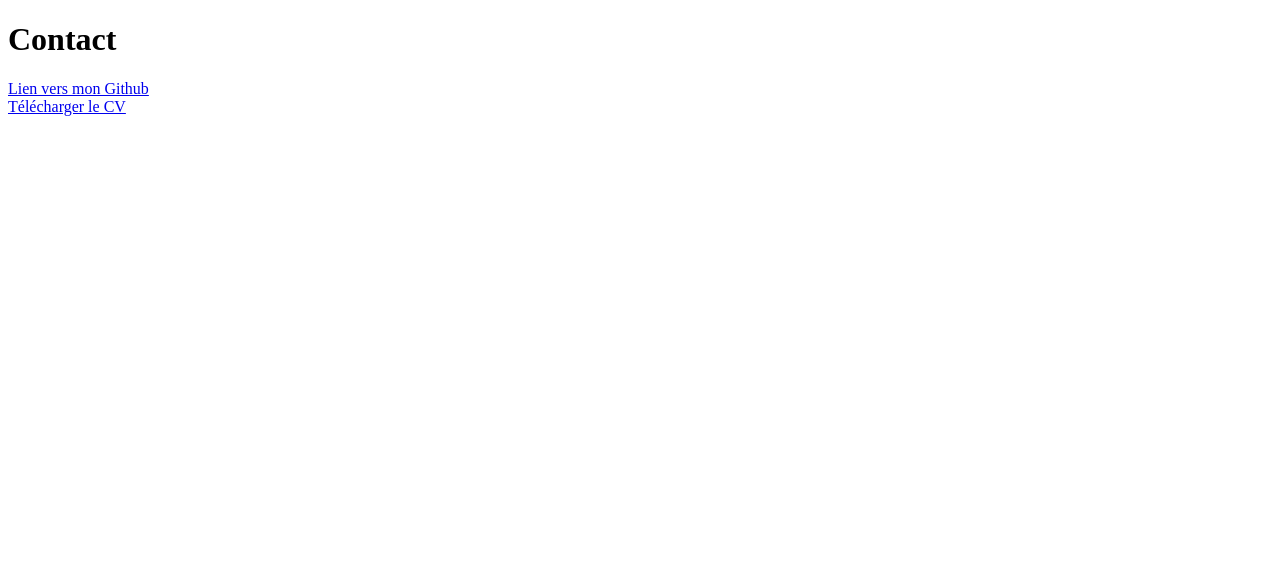
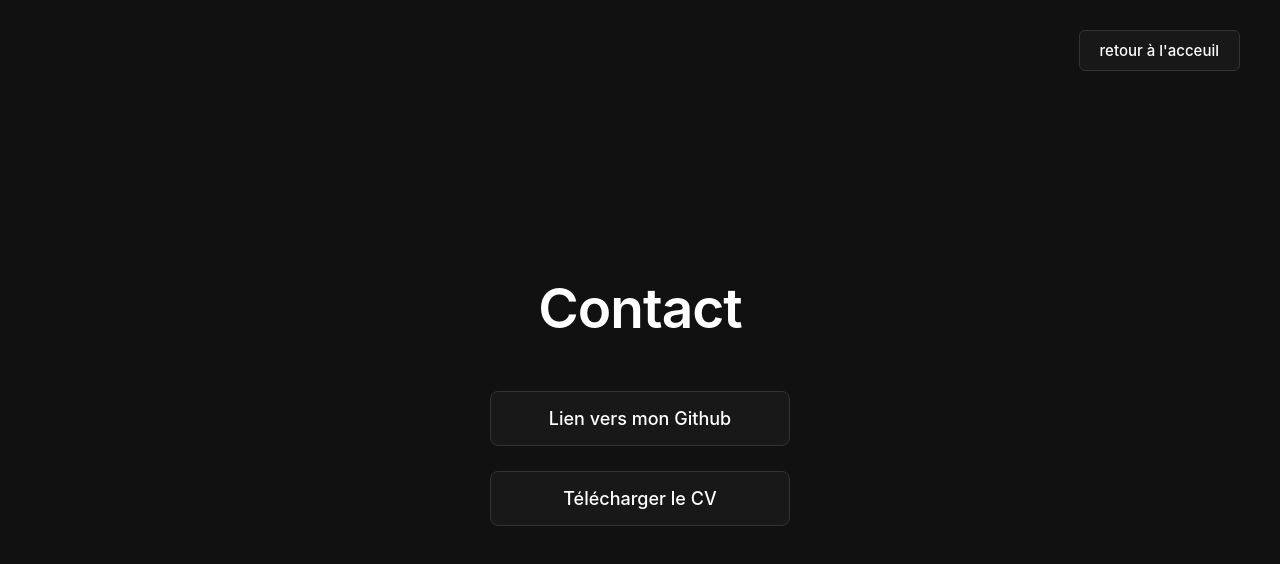
Before and after one commit to kost84/kost84.github.io, a plain HTML site: page page/contact.html in a window 1280 px wide. Drawn offline with Linux system fonts and the light colour scheme.

Commit message:
Updapte :  refonte contact en css assister par IA / Updapte : ajout de contact permit les page presente

```diff
--- /dev/null
+++ b/css/contact.css
@@ -0,0 +1,82 @@
+
+
+* {
+    box-sizing: border-box;
+    margin: 0;
+    padding: 0;
+}
+
+body {
+    background-color: #111111;
+    color: #d1d5db;
+    font-family: -apple-system, BlinkMacSystemFont, "Segoe UI", Roboto, Helvetica, sans-serif;
+    min-height: 100vh;
+    display: flex;
+    flex-direction: column;
+}
+
+main {
+    flex: 1;
+    display: flex;
+    flex-direction: column;
+    justify-content: center;
+    align-items: center;
+    text-align: center;
+}
+
+
+.headercontact h1 {
+    color: #ffffff;
+    font-size: 55px;
+    font-weight: 600;
+    margin-bottom: 50px;
+    letter-spacing: -1px;
+}
+
+
+.contact {
+    display: flex;
+    flex-direction: column;
+    gap: 25px;
+    align-items: center;
+}
+
+
+.contact br {
+    display: none;
+}
+
+
+.contact a {
+    display: inline-block;
+    width: 300px;
+    padding: 16px 20px;
+    background-color: rgba(255, 255, 255, 0.03);
+    color: #ffffff;
+    text-decoration: none;
+    font-size: 18px;
+    font-weight: 500;
+    border: 1px solid #333333;
+    border-radius: 8px;
+    transition: all 0.3s ease;
+}
+
+
+.contact a:hover {
+    border-color: #0ea5e9;
+    background-color: rgba(14, 165, 233, 0.05);
+    color: #0ea5e9;
+    box-shadow: 0 0 15px rgba(14, 165, 233, 0.2);
+    transform: translateY(-2px);
+}
+
+.contact a:last-child {
+    position: absolute;
+    top: 30px;
+    right: 40px;
+    width: auto;
+    padding: 10px 20px;
+    font-size: 15px;
+    border: 1px solid #333333;
+    border-radius: 6px;
+}
--- a/page/contact.html
+++ b/page/contact.html
@@ -3,6 +3,7 @@
     <head>
         <meta charset="UTF-8">
         <meta name="viewport" 980px>
+        <link rel="stylesheet" href="../css/contact.css">
         <title>Contact</title>
     </head>
    <body>
@@ -13,6 +14,7 @@
             <section class="contact">
             <a href="https://github.com/kost84">Lien vers mon Github</a><br>
             <a href="image/CV Ynov Dev_20261109_165341_0000.pdf" download="CV Ynov Dev_20261109_165341_0000.pdf">Télécharger le CV</a>
+            <a href="../index.html">retour à l'acceuil</a>
             </section>
         </main>
     </body>
```
Also changed, not shown: css/index.css (+21 -0 lines), index.html (+3 -0 lines).
